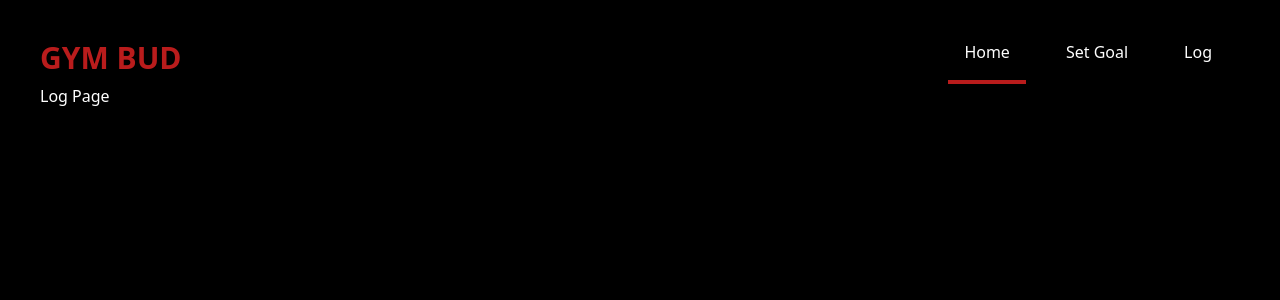
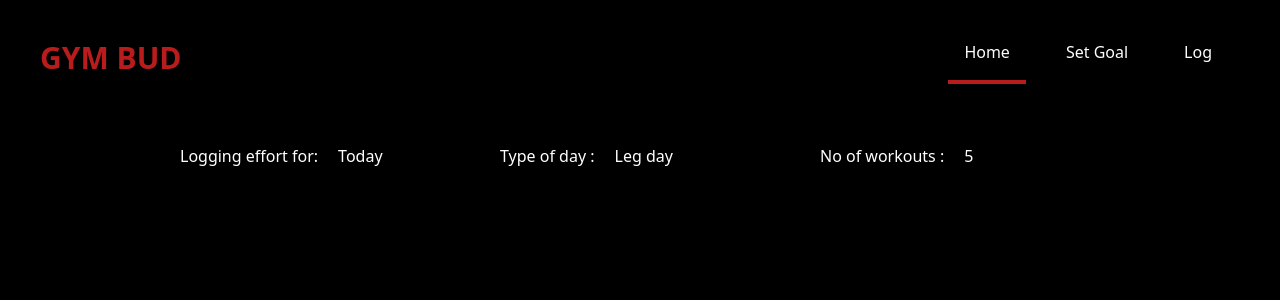
Before and after one commit to mithunsai/gym-bud-fe, a React (Create React App) app: page /log in a window 1280 px wide. Shown: the top 300 px of the page. Built offline with nearby package versions, Linux system fonts and the light colour scheme.

Commit message:
adds top container to Log screen

```diff
--- a/src/pages/log/Log.jsx
+++ b/src/pages/log/Log.jsx
@@ -1,5 +1,40 @@
-function Log (){
-    return <>Log Page</>
+function Log() {
+    return (
+        <>
+            <div>
+                <div>
+                    <div className="flex flex-col md:flex-row py-10 md:justify-center">
+                        <div className="my-5 px-5 text-left flex md:w-80">
+                            <div className="mb-1 mr-5">Logging effort for: </div>
+                            <div>Today</div>
+                        </div>
+
+                        <div className="my-5 px-5 text-left flex md:w-80">
+                            <div className="mb-1 mr-5">Type of day :</div>
+                            <div>Leg day</div>
+                        </div>
+
+                        <div className="my-5 px-5 text-left flex md:w-80">
+                            <div className="mb-1 mr-5">No of workouts :</div>
+                            <div>5</div>
+                        </div>
+                    </div>
+                    {/* <div>
+            <div className='grid lg:grid-cols-2 sm:grid-cols-1 md:place-items-center place-items-start'>{Array.from({ length: workouts }, (v, i) => i).map(no =>
+                <GoalWorkoutForm no={no}></GoalWorkoutForm>
+            )}</div>
+            {workouts <= 0 && <div id='noWorkouts' className='text-center py-10'>
+                <p>
+                    <span className='mr-3'><Info /></span>
+                    Please specify your no of workouts to set your goal ...
+                </p>
+            </div>}
+
+        </div> */}
+                </div>
+            </div>
+        </>
+    );
 }
 
 export default Log;
```
Also changed, not shown: src/components/workoutForm/LogWorkoutForm.jsx (+9 -0 lines).
